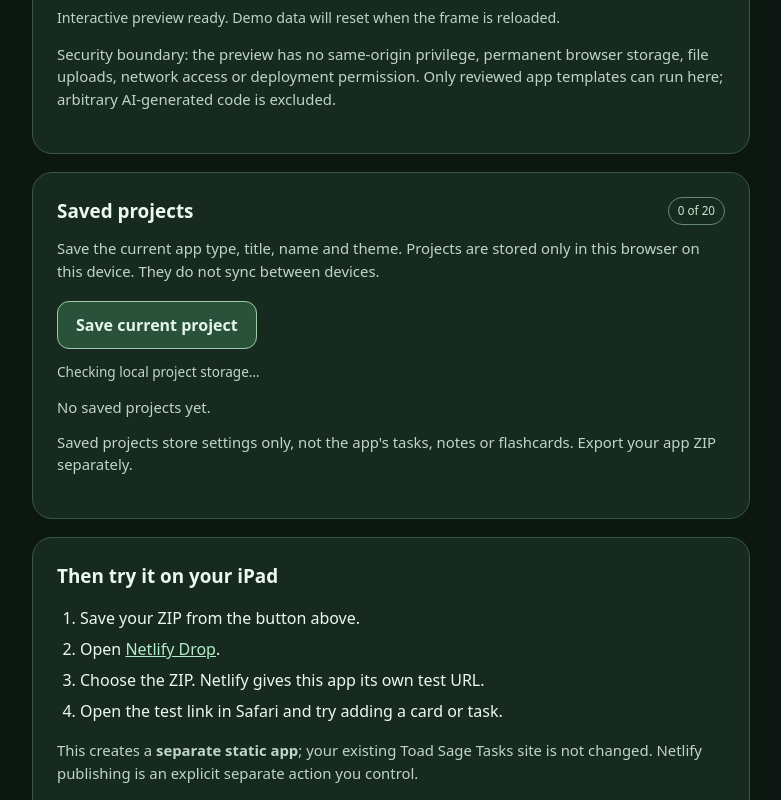
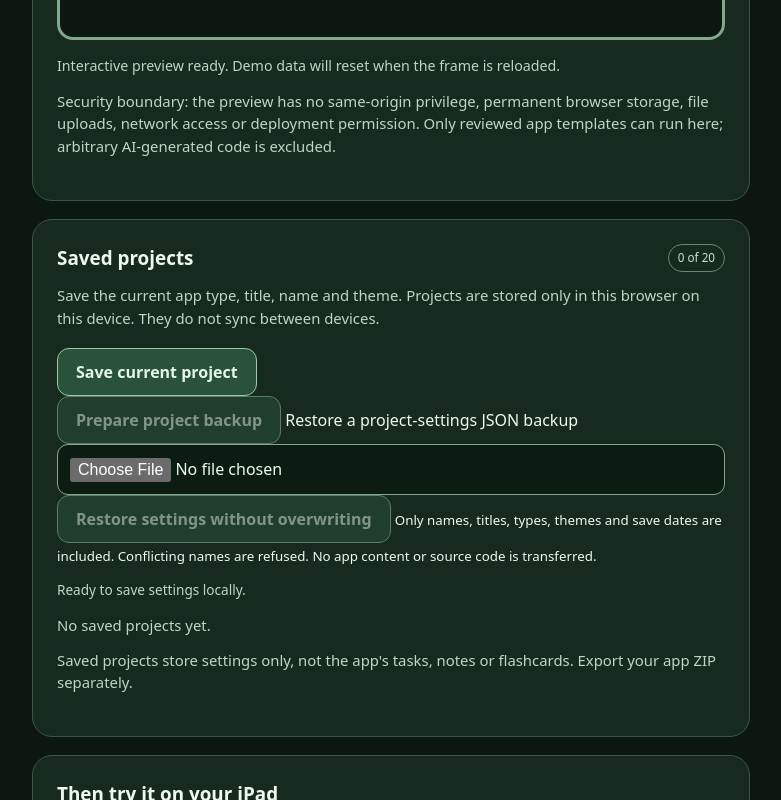
Before and after one commit to jimedusot-beep/Toadsagemode, a website: page free-studio/index.html in a window 1280 px wide. Shown: the part 2523-3323 px from the top of the page, without its empty margins (249-1030 px from the left). Drawn offline with Linux system fonts and the light colour scheme.

Commit message:
feat(studio): expose iPad Files backup and restore controls

```diff
--- a/free-studio/index.html
+++ b/free-studio/index.html
@@ -115,6 +115,14 @@
       </div>
       <p class="hint">Save the current app type, title, name and theme. Projects are stored only in this browser on this device. They do not sync between devices.</p>
       <button id="save-project" type="button" class="secondary">Save current project</button>
+      <div class="backup-controls" aria-label="Backup or restore project settings">
+        <button id="backup-projects" type="button" class="secondary" disabled>Prepare project backup</button>
+        <a id="backup-link" class="download-link" href="#" download hidden>Download project backup</a>
+        <label for="backup-file">Restore a project-settings JSON backup</label>
+        <input type="file" id="backup-file" accept=".json,application/json" aria-describedby="backup-help">
+        <button id="restore-projects" type="button" class="secondary" disabled>Restore settings without overwriting</button>
+        <small id="backup-help">Only names, titles, types, themes and save dates are included. Conflicting names are refused. No app content or source code is transferred.</small>
+      </div>
       <p id="projects-status" role="status" aria-live="polite">Checking local project storage…</p>
       <ul id="project-list" aria-label="Saved app projects"></ul>
       <p id="projects-empty" class="hint">No saved projects yet.</p>
```
